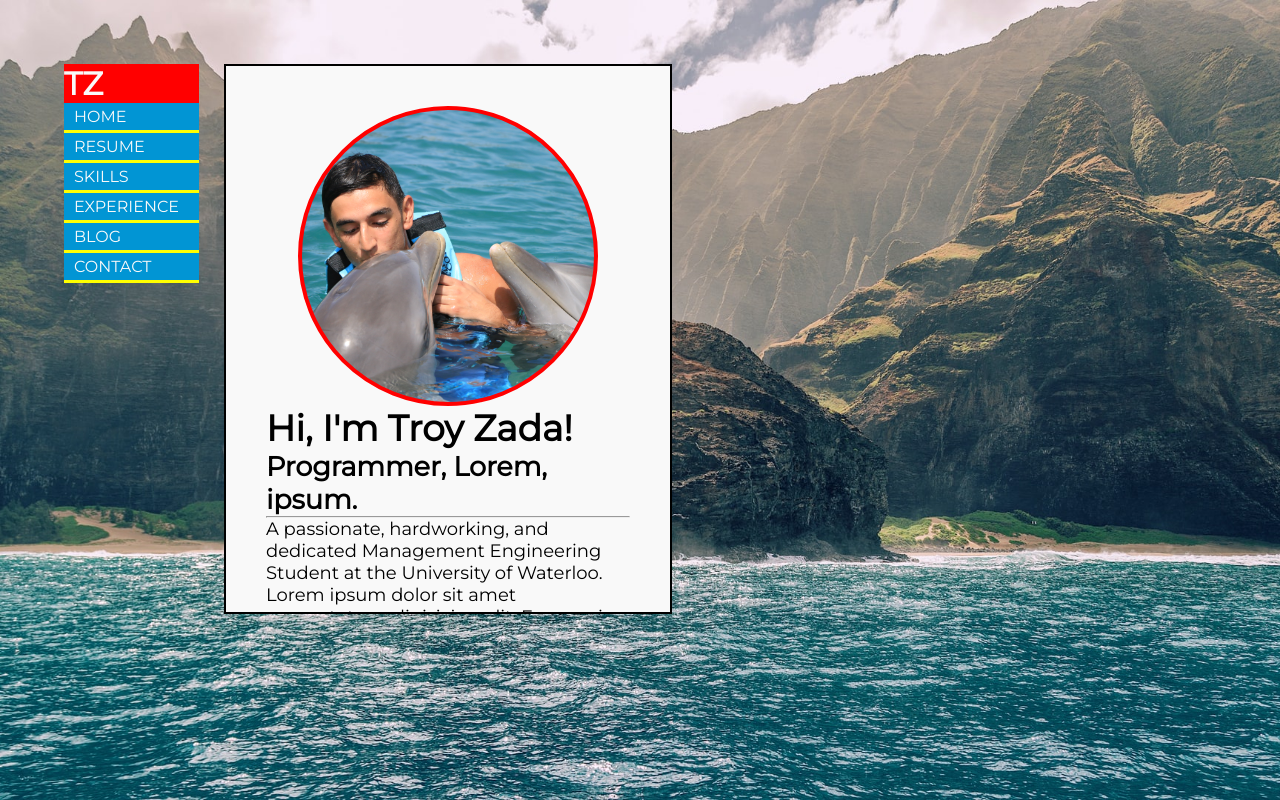
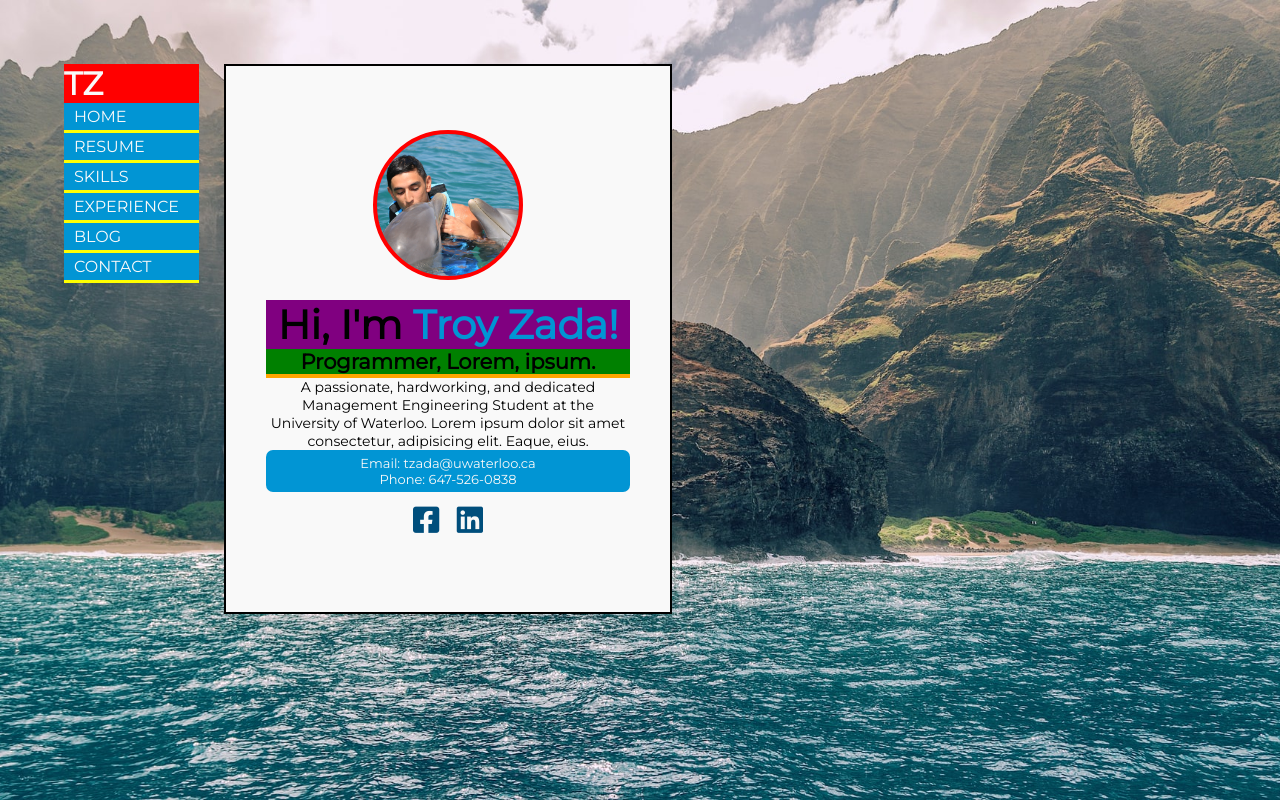
Before and after one commit to tzada8/troy-zada, a React (Create React App) app: page / in a window 1280 px wide. Built offline with nearby package versions, Linux system fonts and the light colour scheme.

Commit message:
added styles to social icons

```diff
--- a/src/App.css
+++ b/src/App.css
@@ -22,7 +22,7 @@
 }
 
 body {
-   font-size: 18px;
+   font-size: 14px;
    background: var(--WHITE);
 }
 
--- a/src/components/cards/Cards.css
+++ b/src/components/cards/Cards.css
@@ -6,6 +6,8 @@
    max-width: 500px;
    min-height: calc(var(--MIN_SCREEN_HEIGHT) - 50px);
    height: 550px;
+   text-align: center;
+   align-content: center;
    overflow-y: auto;
    border: 2px solid var(--BLACK);
 }
--- a/src/components/cards/home/Home.css
+++ b/src/components/cards/home/Home.css
@@ -1,18 +1,3 @@
-/* .home-img-round {
-   position: absolute;
-   top: 0;
-   right: 0;
-   bottom: 0;
-   left: 0;
-   display: block;
-   width: 100%;
-   max-width: 100%;
-   height: 100%;
-   max-height: 100%;
-   object-fit: cover;
-   transition: all 0.2s linear;
-} */
-
 .home-img-round {
    background: url("../../../images/Solo.JPG") center center/cover no-repeat;
    position: block;
@@ -23,38 +8,92 @@
    border: 4px solid red;
 }
 
+.home-intro-name {
+   font-size: 40px;
+   margin-top: 20px;
+   background: purple;
+}
+
+.home-troy-zada {
+   display: inline;
+   color: var(--REG_BLUE);
+}
+
+.home-intro-qualities {
+   background: green;
+}
+
+.home-page-separator {
+   border: 2px solid orange;
+}
+
+.card-paragraphs {
+   /* background: blue; */
+}
+
+.home-email-phone {
+   background: var(--REG_BLUE);
+   color: var(--WHITE);
+   font-size: 13px;
+   padding: 5px 0;
+   border-radius: 7px;
+}
+
 .social-media {
-   background: orange;
    display: flex;
    justify-content: center;
    align-items: center;
 }
 
-.social-media-wrap {
-   background: red;
+.social-media-container {
    display: flex;
    justify-content: space-between;
    align-items: center;
-   width: 60px;
+   width: 90px;
    padding: 10px;
 }
 
 .social-icon-link {
-   background: turquoise;
-   color: black;
-   font-size: 20px;
+   color: var(--DARK_BLUE);
+   font-size: 30px;
 }
 
 .social-icon-link:hover {
-   color: yellow;
+   color: var(--REG_BLUE);
+}
+
+.fa-facebook-square {
+   background-image: linear-gradient(
+      to bottom,
+      transparent 20%,
+      var(--WHITE) 20%,
+      var(--WHITE) 93%,
+      transparent 93%
+   );
+   background-size: 65% 98%;
+   background-position: 50% 0;
+   background-repeat: no-repeat;
+}
+
+.fa-linkedin {
+   background-image: linear-gradient(
+      to bottom,
+      transparent 10%,
+      var(--WHITE) 20%,
+      var(--WHITE) 93%,
+      transparent 93%
+   );
+   background-size: 80% 95%;
+   background-position: 50% 0;
+   background-repeat: no-repeat;
 }
 
 /* ALSO CAN INCREASE OVERALL CARD SIZE */
 
 /* IF SCREEN IS VERY WIDE, INCREASE SIZE OF CONTENT IN CARD */
-@media screen and (min-width: 1200px) {
+/* @media screen and (min-width: 1200px) {
    .home-img-round {
       height: 300px;
       width: 300px;
    }
-}
+} */
--- a/src/components/cards/home/Home.js
+++ b/src/components/cards/home/Home.js
@@ -15,13 +15,17 @@ function Home() {
          <div className="card-container">
             {/* ROUND HEADSHOT IMAGE */}
             <div className="home-img-round" />
-
             {/* TITLE OF CARD */}
-            <h1 className="home-intro-name">Hi, I'm Troy Zada!</h1>
+            <div className="home-intro-title">
+               <h1 className="home-intro-name">
+                  Hi, I'm <div className="home-troy-zada">Troy Zada!</div>
+               </h1>
                {/* CURRENT ROLE/POSITION */}
-            <h2>Programmer, Lorem, ipsum.</h2>
-
+               <h2 className="home-intro-qualities">
+                  Programmer, Lorem, ipsum.
+               </h2>
                <hr className="home-page-separator" />
+            </div>
 
             {/* BRIEF OVERALL DESCRIPTION */}
             <p className="card-paragraphs">
@@ -30,10 +34,20 @@ function Home() {
                consectetur, adipisicing elit. Eaque, eius.
             </p>
 
+            {/* WAYS TO CONTACT */}
+            <div className="home-page-contact">
+               {/* EMAIL AND PHONE */}
+               <div className="home-email-phone">
+                  Email: {EMAIL}
+                  <br />
+                  Phone: {PHONE}
+               </div>
+
                {/* SOCIAL ICON LINKS */}
                <div className="social-media">
-               <div className="social-media-wrap">
+                  <div className="social-media-container">
                      {/* ICON FOR FACEBOOK */}
+                     <div className="social-media-background">
                         <a
                            className="social-icon-link facebook"
                            href={FACEBOOK_LINK}
@@ -41,10 +55,11 @@ function Home() {
                            rel="noreferrer"
                            aria-label="Facebook"
                         >
-                     <i className="fab fa-facebook-f"></i>
+                           <i className="fab fa-facebook-square"></i>
                         </a>
-
+                     </div>
                      {/* ICON FOR LINKEDIN */}
+                     <div className="social-media-background">
                         <a
                            className="social-icon-link linkedin"
                            href={LINKEDIN_LINK}
@@ -58,6 +73,8 @@ function Home() {
                   </div>
                </div>
             </div>
+         </div>
+      </div>
    );
 }
 
```
Lines whose indentation alone changed are shown as unchanged.
